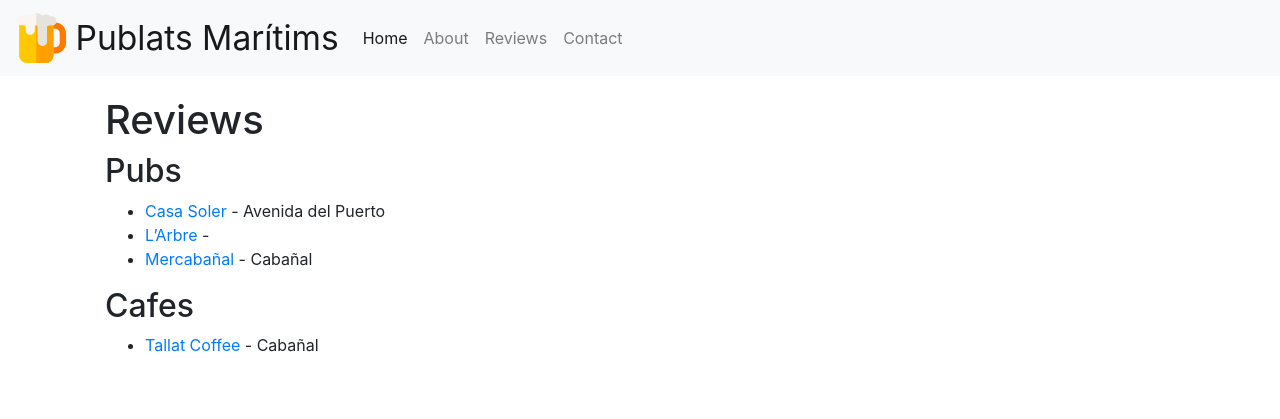
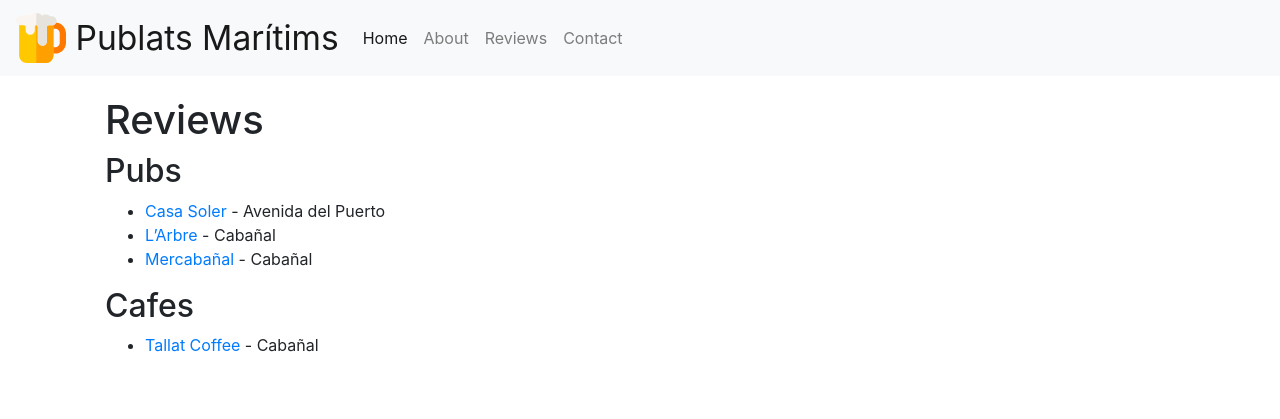
Before and after one commit to jakejnx/publats.com, a Jekyll site: the page built from reviews.md, in a window 1280 px wide. Shown: the top 419 px of the page. Built offline with Jekyll 4.4.1, drawn with Linux system fonts in a browser that asks for light colours; nearby versions of some CDN libraries.

Commit message:
Updated Larbre

```diff
--- a/_pubs/larbre.markdown
+++ b/_pubs/larbre.markdown
@@ -1,6 +1,8 @@
 ---
 title: L’Arbre
 date: 2020-06-24 02:40:00 +02:00
+tags:
+- Cabañal
 ---
 
 ![1.jpg](/uploads/1.jpg)
```
